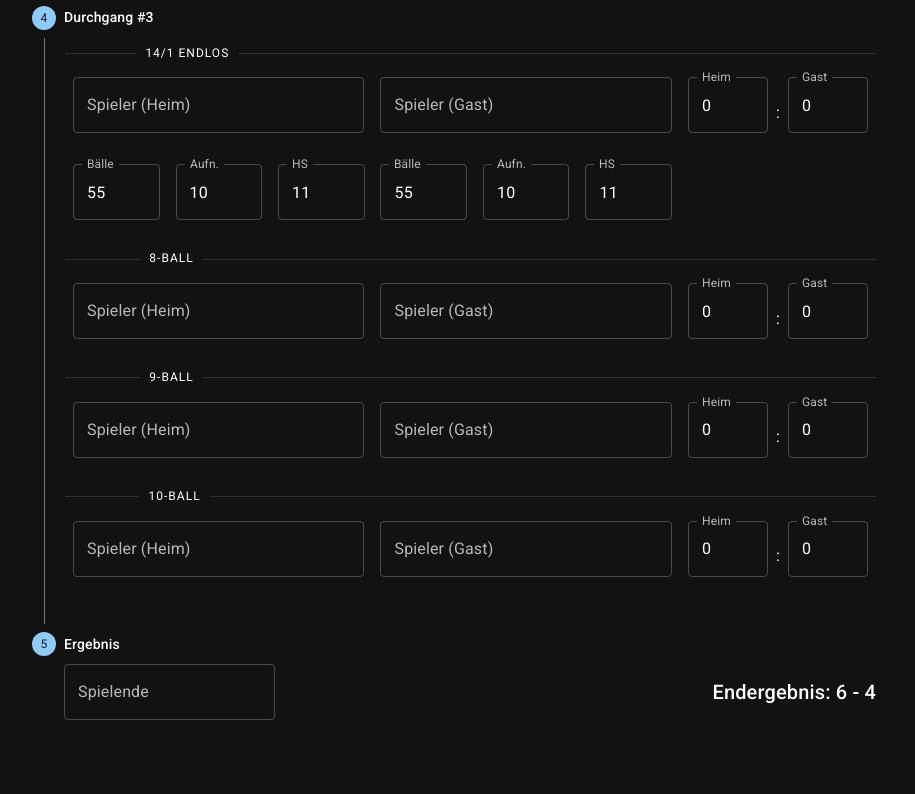
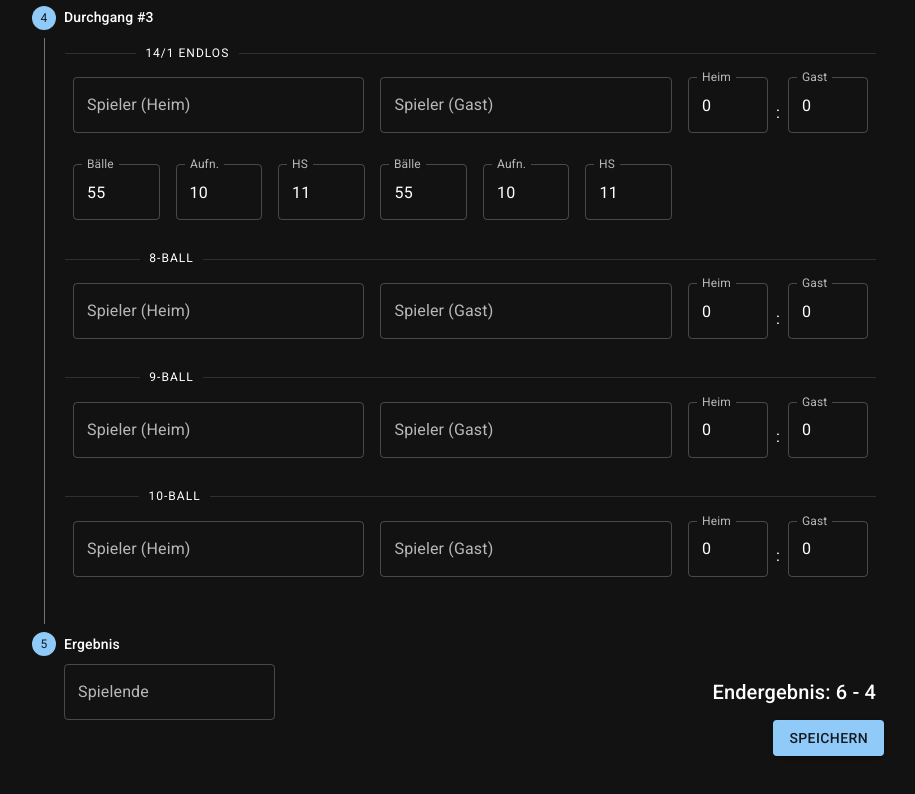
Before and after one commit to sbutz/poolscore, a React (Create React App) app: page /matchday in a window 1280 px wide. Shown: the part 1447-2241 px from the top of the page, without its empty margins (182-1097 px from the left). Before the commit the page ends 2207 px from the top, so only its background shows below. Built offline with nearby package versions, Linux system fonts and the light colour scheme; no server answers; the database is empty.

Commit message:
matchday: add save button

```diff
--- a/src/views/MatchDay.tsx
+++ b/src/views/MatchDay.tsx
@@ -1,4 +1,5 @@
 import { useState } from 'react';
+import { useNavigate } from 'react-router-dom';
 import dayjs from 'dayjs';
 import { Box, Button, Divider, MobileStepper, Stack, Step, StepContent, StepLabel, Stepper, TextField, Typography, useTheme } from '@mui/material';
 import { KeyboardArrowLeft, KeyboardArrowRight } from '@mui/icons-material';
@@ -78,14 +79,7 @@ function MatchRow(m: Match) {
 
 export default function MatchDay() {
     const theme = useTheme();
-
-    const [activeStep, setActiveStep] = useState(0);
-    const handleNext = () => {
-        setActiveStep((prevActiveStep: number) => prevActiveStep + 1);
-    };
-    const handleBack = () => {
-        setActiveStep((prevActiveStep: number) => prevActiveStep - 1);
-    };
+    const navigate = useNavigate();
 
     const matches = [
         ['14/1 endlos', false, 70],
@@ -189,16 +183,21 @@ export default function MatchDay() {
         },
     ];
 
+    const [activeStep, setActiveStep] = useState(0);
+    const handleNext = () => {
+        if (activeStep < steps.length-1)
+            setActiveStep((prevActiveStep: number) => prevActiveStep + 1);
+        else
+            navigate(-1);
+    };
+    const handleBack = () => {
+        setActiveStep((prevActiveStep: number) => prevActiveStep - 1);
+    };
+
     return (
     <Box>
         {/* Mobile */}
-        <Box
-            sx={{
-                [theme.breakpoints.up('md')]: {
-                    display: 'none',
-                },
-            }}
-        >
+        <Box sx={{ [theme.breakpoints.up('md')]: { display: 'none', }}} >
             <Layout nested title={steps[activeStep].label}>
                 {steps[activeStep].content}
             </Layout>
@@ -209,10 +208,9 @@ export default function MatchDay() {
                     <Button
                         size="small"
                         onClick={handleNext}
-                        disabled={activeStep === steps.length-1}
                     >
-                        Next
-                        <KeyboardArrowRight />
+                        {activeStep < steps.length-1 ? 'Weiter' : 'Speichern'}
+                        {activeStep < steps.length-1 ? <KeyboardArrowRight/>: null}
                     </Button>
                 }
                 backButton={
@@ -222,7 +220,7 @@ export default function MatchDay() {
                         disabled={activeStep === 0}
                     >
                         <KeyboardArrowLeft />
-                        Back
+                        Zurück
                     </Button>
                 }
             />
@@ -244,6 +242,14 @@ export default function MatchDay() {
                         </Step>
                     ))}
                 </Stepper>
+                <Stack direction="row" justifyContent="end">
+                    <Button
+                        variant="contained"
+                        onClick={() => { navigate(-1); }}
+                    >
+                        Speichern
+                    </Button>
+                </Stack>
             </Layout>
         </Box>
     </Box>
```
